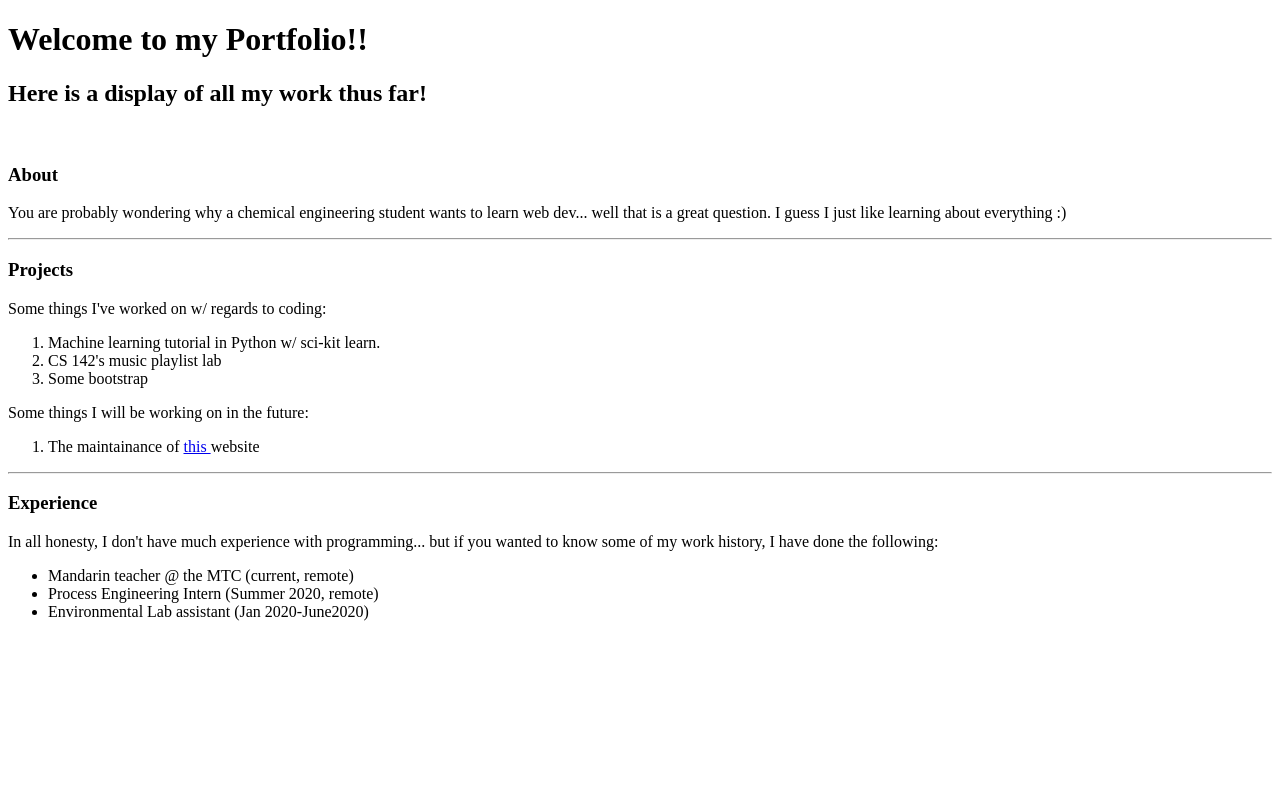
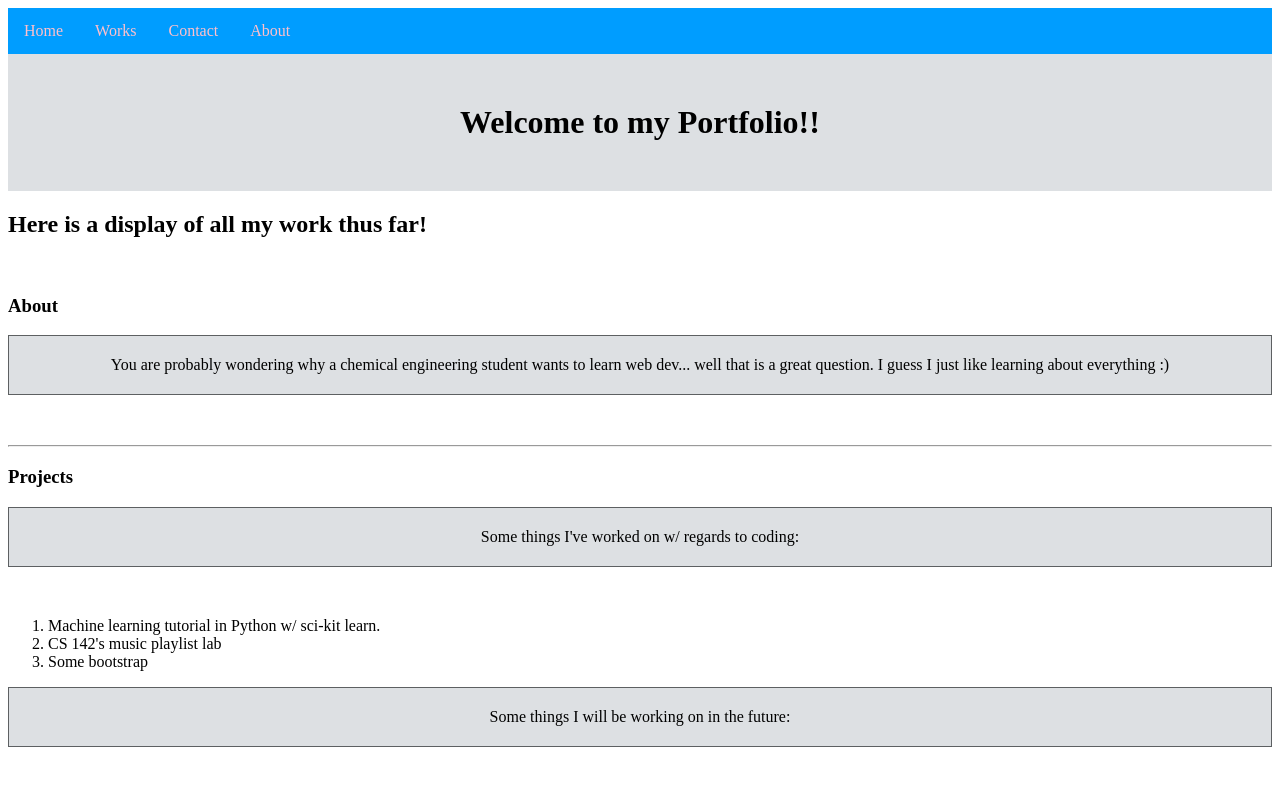
Before and after one commit to eoh14/portfolio, a plain HTML site: page index.html in a window 1280 px wide. Shown: the top 794 px of the page. Drawn offline with Linux system fonts and the light colour scheme.

Commit message:
updating w/ css

```diff
--- /dev/null
+++ b/index.css
@@ -0,0 +1,40 @@
+h1,p{
+  background-color: #DDE0E3;
+  padding: 50px;
+  margin: auto;
+  text-align: center;
+}
+
+p{
+  padding: 20px 10px;
+  border: 1px solid #5D6062;
+  margin-bottom: 50px;
+}
+
+em,strong{
+  background-color: #B2D6FF;
+}
+
+.ul-style {
+  list-style-type: none;
+  margin: 0;
+  padding: 0;
+  overflow: hidden;
+  background-color: #009DFF;
+}
+
+.list-style {
+  float: left;
+}
+
+#anchor-nav {
+  display: block;
+  color: pink;
+  text-align: center;
+  padding: 14px 16px;
+  text-decoration: none;
+}
+
+/* Change the link color to #111 (black) on hover */
+li a:hover {
+  background-color: #FF5D00;
--- a/index.html
+++ b/index.html
@@ -1,7 +1,16 @@
 <!DOCTYPE html>
 <html>
   <head>
+    <nav>
+      <ul class='ul-style'>
+        <li class='list-style'><a id='anchor-nav' href="#">Home</a></li>
+        <li class='list-style'><a id='anchor-nav' href="#">Works</a></li>
+        <li class='list-style'><a id='anchor-nav' href="#">Contact</a></li>
+        <li class='list-style'><a id='anchor-nav' href="#">About</a></li>
+      </ul>
+    </nav>
     <title> My Portfolio </title>
+    <link rel='stylesheet' href='index.css'/>
   </head>
   <body>
     <h1> Welcome to my Portfolio!! </h1>
@@ -19,7 +28,6 @@
       <li> CS 142's music playlist lab </li>
       <li> Some bootstrap </li>
     </ol>
-    <p> </p>
     <p> Some things I will be working on in the future: </p>
     <ol>
       <li> The maintainance of <a href="mentalogue.my"> this </a> website </li>
```
